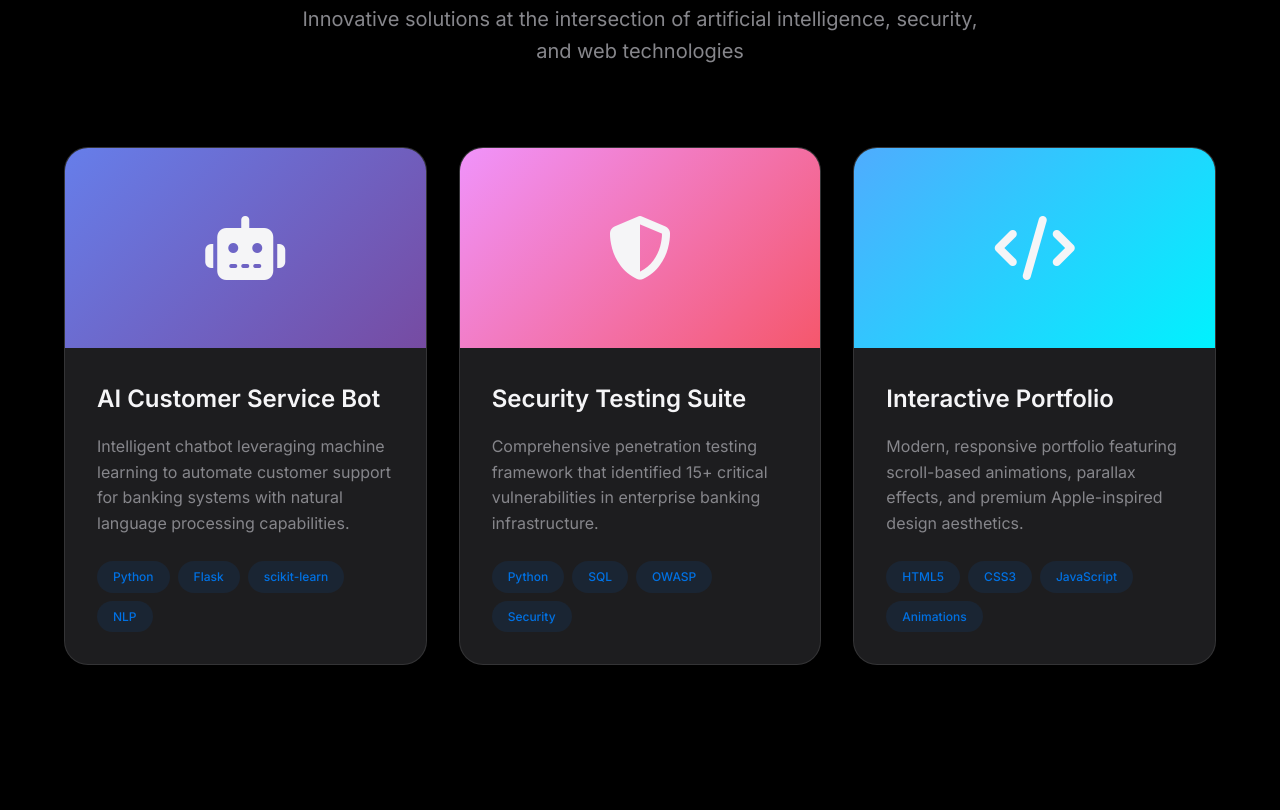
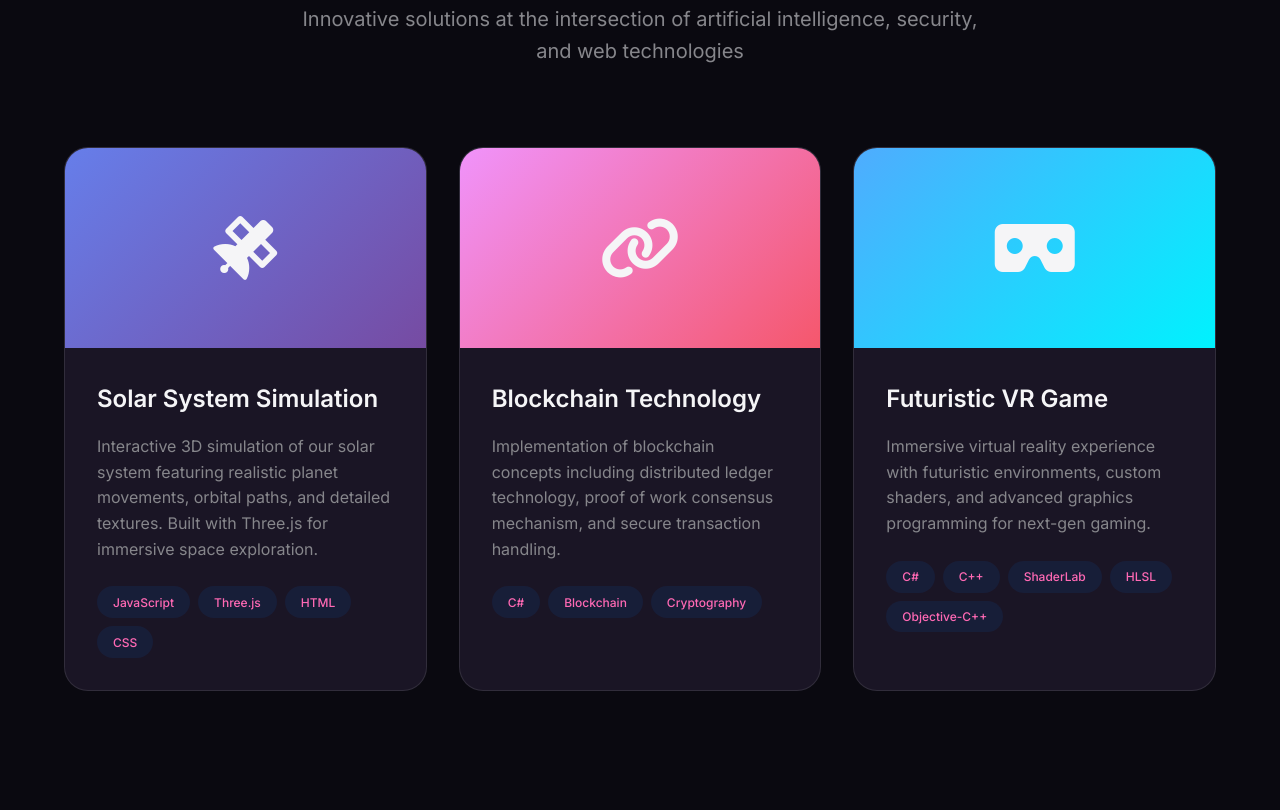
Before and after one commit to zozoxh04/zozoxh04.github.io, a plain HTML site: page index.html in a window 1280 px wide. Shown: the part 1090-1900 px from the top of the page. Drawn offline with Linux system fonts and the light colour scheme.

Commit message:
Update styles and project details in index.html

```diff
--- a/index.html
+++ b/index.html
@@ -10,13 +10,16 @@
     * { margin: 0; padding: 0; box-sizing: border-box; }
 
     :root {
-      --bg: #000000;
+      --bg: #0a0910;
       --text: #f5f5f7;
       --text-secondary: #86868b;
-      --accent: #0071e3;
-      --accent-hover: #0077ed;
-      --card-bg: #1d1d1f;
+      --accent: #ff69b4;
+      --accent-hover: #ff85c2;
+      --card-bg: #1a1525;
       --border: rgba(255,255,255,0.1);
+      --gradient-1: linear-gradient(135deg, #ff69b4 0%, #b24592 100%);
+      --gradient-2: linear-gradient(135deg, #b24592 0%, #ff69b4 100%);
+      --gradient-3: linear-gradient(135deg, #ff85c2 0%, #ff69b4 100%);
     }
 
     body {
@@ -99,10 +102,10 @@
       font-weight: 700;
       letter-spacing: -2px;
       margin-bottom: 1.5rem;
-      background: linear-gradient(135deg, #f5f5f7 0%, #86868b 100%);
+      background: linear-gradient(135deg, #fff 0%, #ff69b4 100%);
       -webkit-background-clip: text;
+      background-clip: text;
       -webkit-text-fill-color: transparent;
-      background-clip: text;
       opacity: 0;
       animation: fadeInUp 1s forwards 0.2s;
     }
@@ -164,8 +167,10 @@
       height: 4px;
       background: var(--accent);
       border-radius: 50%;
-      opacity: 0.3;
+      opacity: 0.2;
       animation: float 20s infinite;
+      filter: blur(1px);
+      box-shadow: 0 0 8px var(--accent);
     }
 
     @keyframes float {
@@ -234,6 +239,9 @@
       border: 1px solid var(--border);
       cursor: pointer;
       position: relative;
+      text-decoration: none;
+      color: var(--text);
+      display: block;
     }
 
     .project-card:hover {
@@ -436,22 +444,43 @@
 
     .contact-card {
       background: var(--card-bg);
-      padding: 2.5rem;
+      padding: 2.5rem 1.5rem;
       border-radius: 20px;
       border: 1px solid var(--border);
       text-align: center;
       transition: all 0.4s ease;
+      position: relative;
+      overflow: hidden;
     }
 
     .contact-card:hover {
       transform: translateY(-8px);
       border-color: var(--accent);
-      box-shadow: 0 20px 40px rgba(0,0,0,0.3);
+      box-shadow: 0 20px 40px rgba(255,105,180,0.15);
+    }
+
+    .contact-card::before {
+      content: '';
+      position: absolute;
+      top: 0;
+      left: 0;
+      width: 100%;
+      height: 4px;
+      background: var(--gradient-1);
+      opacity: 0;
+      transition: opacity 0.3s ease;
+    }
+
+    .contact-card:hover::before {
+      opacity: 1;
     }
 
     .contact-card i {
       font-size: 2.5rem;
-      color: var(--accent);
+      background: var(--gradient-1);
+      -webkit-background-clip: text;
+      background-clip: text;
+      -webkit-text-fill-color: transparent;
       margin-bottom: 1.5rem;
     }
 
@@ -464,6 +493,8 @@
       color: var(--text-secondary);
       text-decoration: none;
       transition: color 0.3s;
+      font-size: 0.9rem;
+      word-break: break-word;
     }
 
     .contact-card a:hover {
@@ -564,53 +595,53 @@
     </div>
 
     <div class="projects-grid">
-      <div class="project-card">
+      <a href="https://java-script-solar-system-ffrmz7ymh-zahra-s-projects-913aa7d2.vercel.app" target="_blank" class="project-card">
         <div class="project-icon">
-          <i class="fas fa-robot"></i>
+          <i class="fa-solid fa-satellite"></i>
         </div>
         <div class="project-content">
-          <h3>AI Customer Service Bot</h3>
-          <p>Intelligent chatbot leveraging machine learning to automate customer support for banking systems with natural language processing capabilities.</p>
+          <h3>Solar System Simulation</h3>
+          <p>Interactive 3D simulation of our solar system featuring realistic planet movements, orbital paths, and detailed textures. Built with Three.js for immersive space exploration.</p>
           <div class="tech-stack">
-            <span class="tech-tag">Python</span>
-            <span class="tech-tag">Flask</span>
-            <span class="tech-tag">scikit-learn</span>
-            <span class="tech-tag">NLP</span>
+            <span class="tech-tag">JavaScript</span>
+            <span class="tech-tag">Three.js</span>
+            <span class="tech-tag">HTML</span>
+            <span class="tech-tag">CSS</span>
           </div>
         </div>
-      </div>
+      </a>
 
-      <div class="project-card">
+      <a href="https://github.com/zozoxh04/BlockchainAssignment" target="_blank" class="project-card">
         <div class="project-icon">
-          <i class="fas fa-shield-alt"></i>
+          <i class="fas fa-link"></i>
         </div>
         <div class="project-content">
-          <h3>Security Testing Suite</h3>
-          <p>Comprehensive penetration testing framework that identified 15+ critical vulnerabilities in enterprise banking infrastructure.</p>
+          <h3>Blockchain Technology</h3>
+          <p>Implementation of blockchain concepts including distributed ledger technology, proof of work consensus mechanism, and secure transaction handling.</p>
           <div class="tech-stack">
-            <span class="tech-tag">Python</span>
-            <span class="tech-tag">SQL</span>
-            <span class="tech-tag">OWASP</span>
-            <span class="tech-tag">Security</span>
+            <span class="tech-tag">C#</span>
+            <span class="tech-tag">Blockchain</span>
+            <span class="tech-tag">Cryptography</span>
           </div>
         </div>
-      </div>
+      </a>
 
-      <div class="project-card">
+      <a href="https://github.com/zozoxh04/VR-Futuristic-Game" target="_blank" class="project-card">
         <div class="project-icon">
-          <i class="fas fa-code"></i>
+          <i class="fas fa-vr-cardboard"></i>
         </div>
         <div class="project-content">
-          <h3>Interactive Portfolio</h3>
-          <p>Modern, responsive portfolio featuring scroll-based animations, parallax effects, and premium Apple-inspired design aesthetics.</p>
+          <h3>Futuristic VR Game</h3>
+          <p>Immersive virtual reality experience with futuristic environments, custom shaders, and advanced graphics programming for next-gen gaming.</p>
           <div class="tech-stack">
-            <span class="tech-tag">HTML5</span>
-            <span class="tech-tag">CSS3</span>
-            <span class="tech-tag">JavaScript</span>
-            <span class="tech-tag">Animations</span>
+            <span class="tech-tag">C#</span>
+            <span class="tech-tag">C++</span>
+            <span class="tech-tag">ShaderLab</span>
+            <span class="tech-tag">HLSL</span>
+            <span class="tech-tag">Objective-C++</span>
           </div>
         </div>
-      </div>
+      </a>
     </div>
   </section>
 
```
